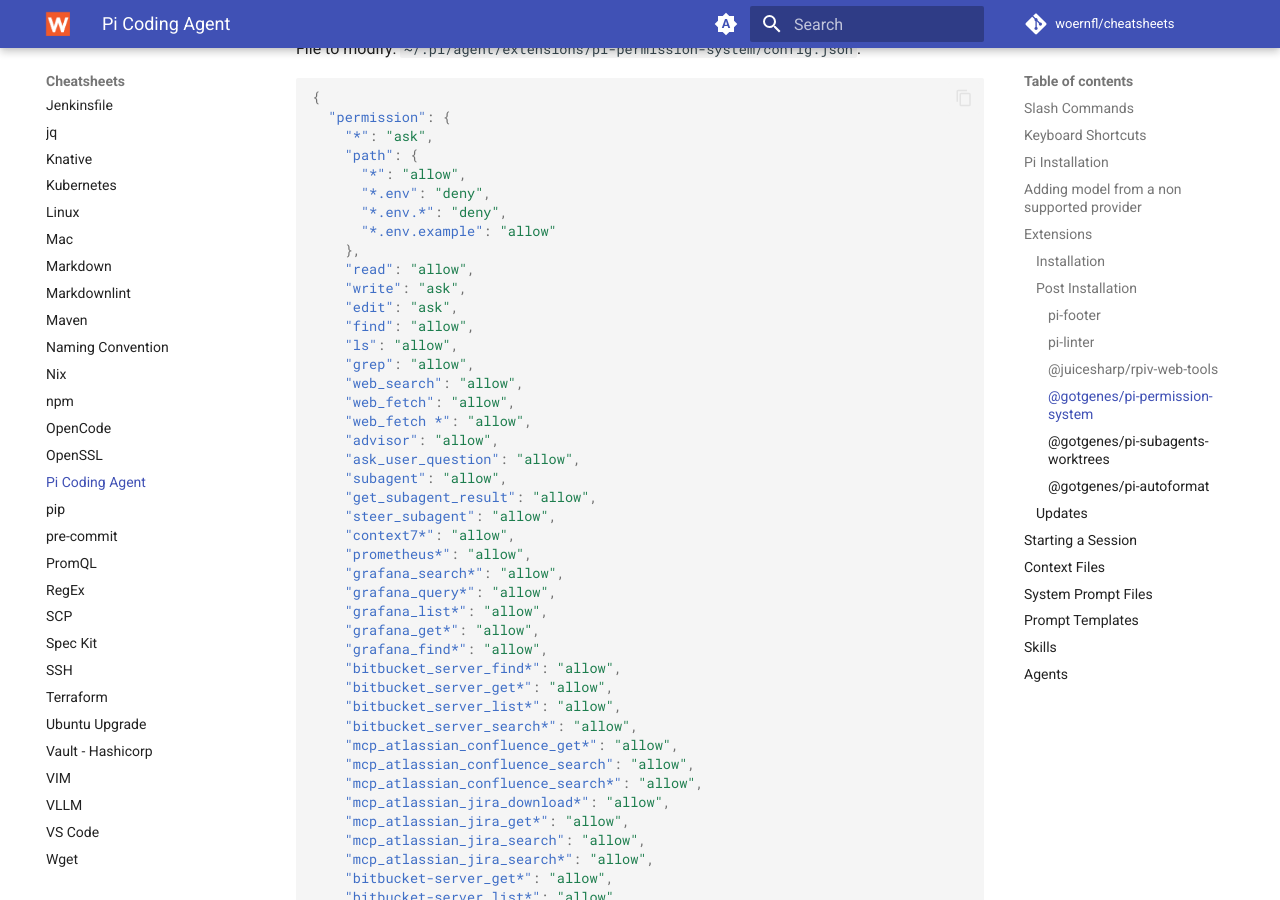
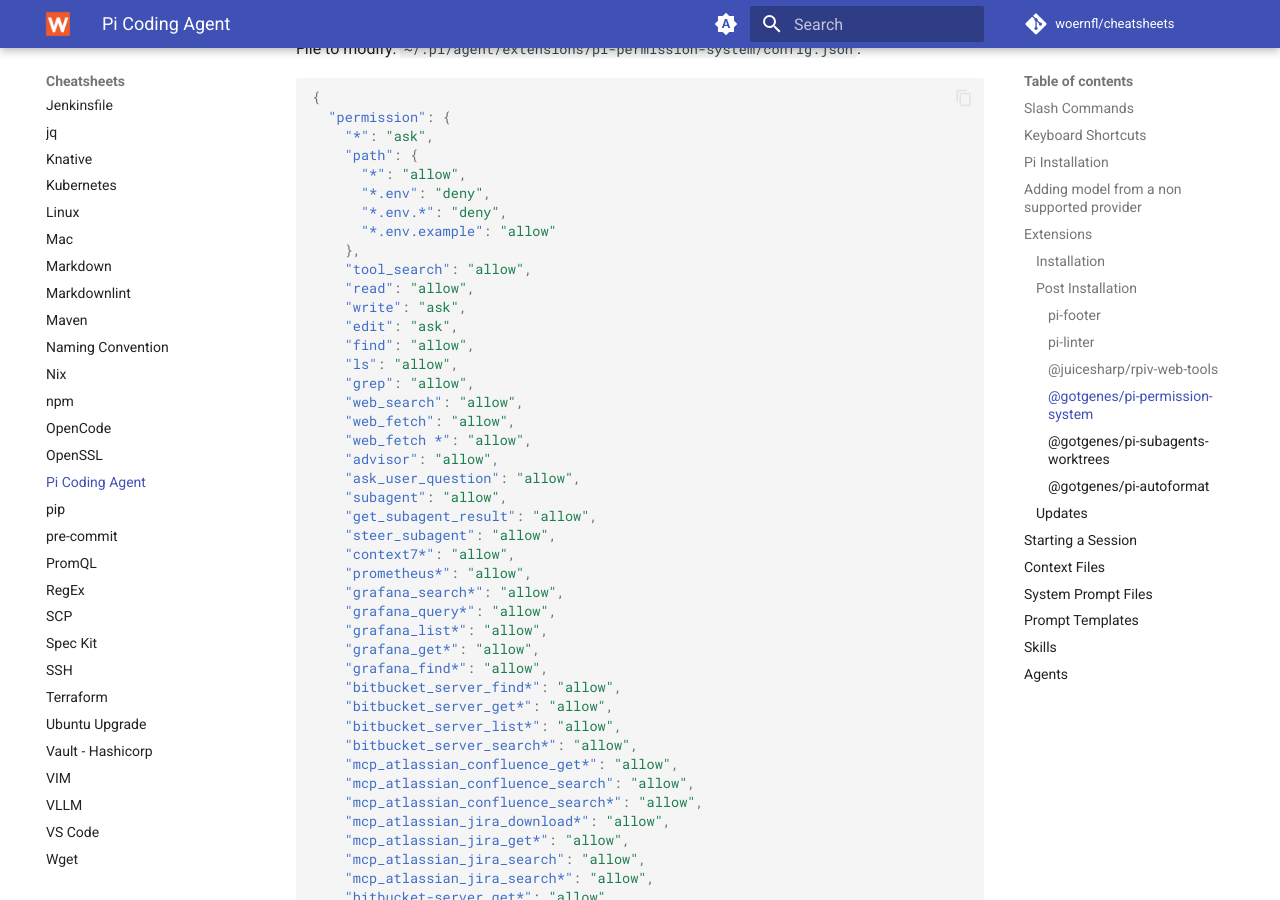
Before and after one commit to woernfl/cheatsheets, an MkDocs documentation site: the page built from docs/pi.md, in a window 1280 px wide and 900 px high, scrolled down 7952 px. Built offline with MkDocs 1.6.1 and Material for MkDocs 9.7.7, drawn with Linux system fonts in a browser that asks for light colours; comment, search, counter and statistics services are not loaded.

Commit message:
Update pi.md (#532)

```diff
--- a/docs/pi.md
+++ b/docs/pi.md
@@ -379,6 +379,7 @@
       "*.env.*": "deny",
       "*.env.example": "allow"
     },
+    "tool_search": "allow",
     "read": "allow",
     "write": "ask",
     "edit": "ask",
```
